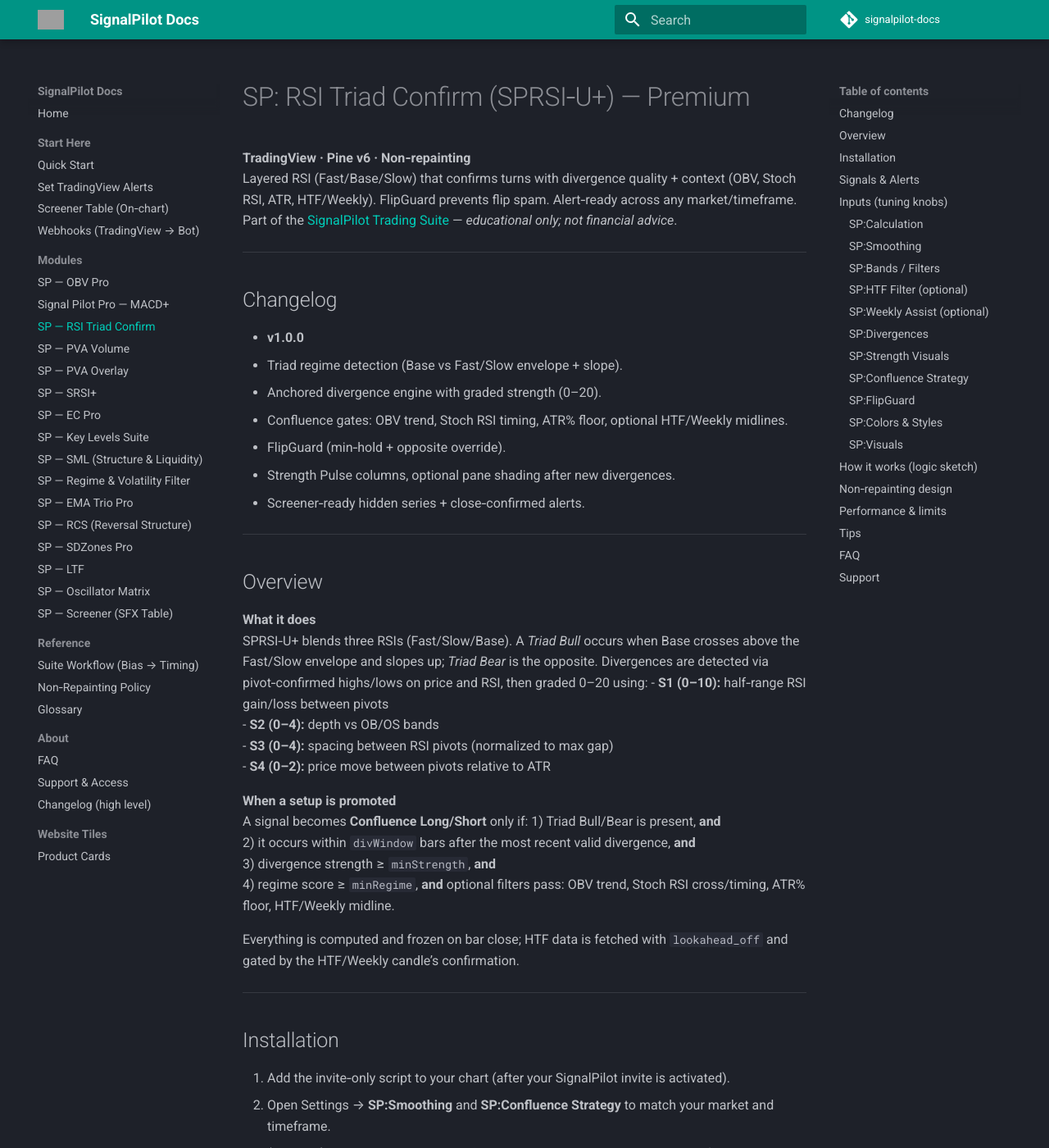
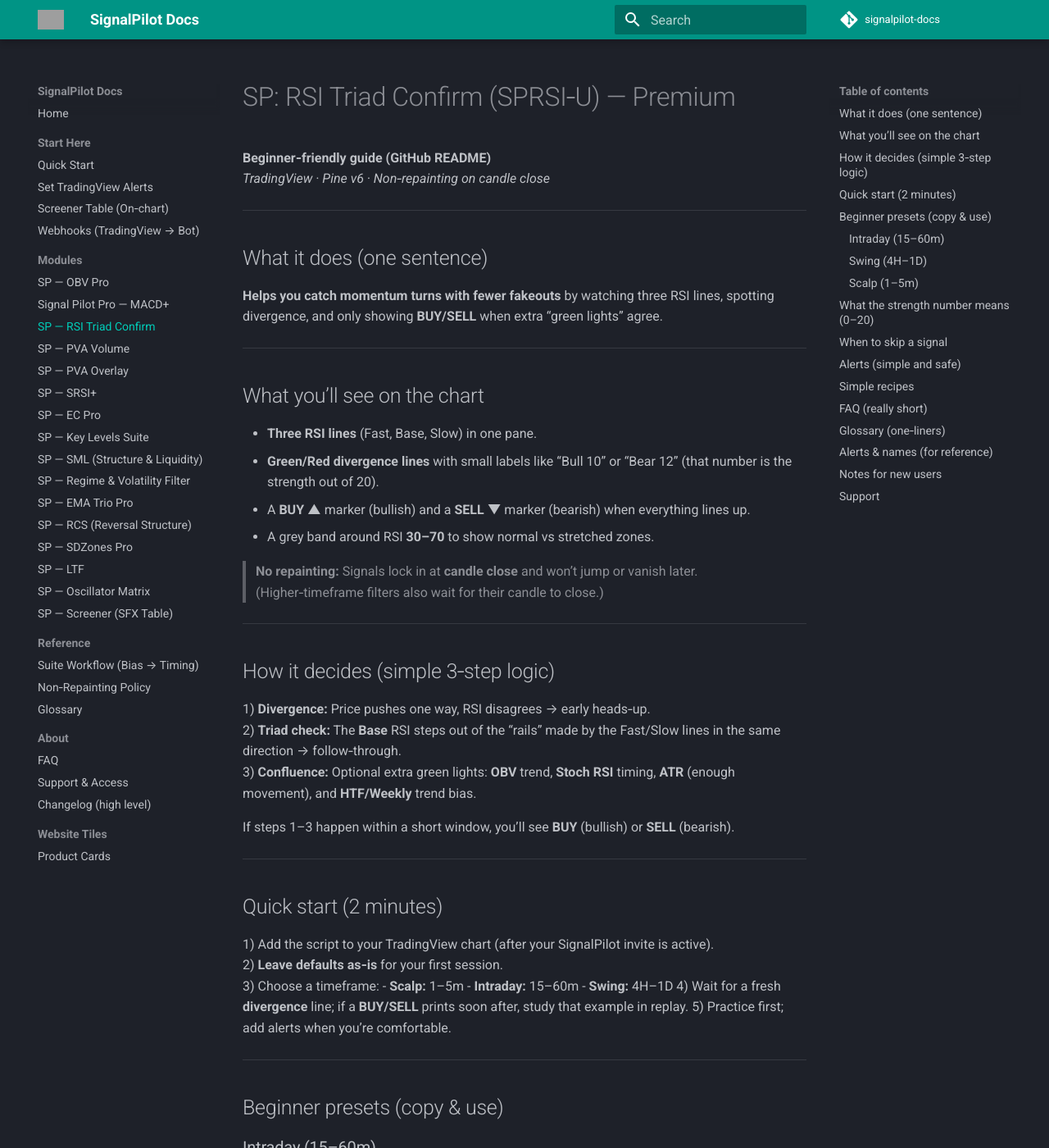
Before and after one commit to Signalpilot/signalpilot-docs, an MkDocs documentation site: the page built from docs/sp-rsi-triad-confirm.md, in a window 1280 px wide and 1400 px high. Shown: the whole window at 82% size. Built offline with MkDocs 1.6.1 and Material for MkDocs 9.7.7, drawn with Linux system fonts in a browser that asks for light colours; comment, search, counter and statistics services are not loaded; some of the changed text lies outside the part shown; grey boxes are pictures that could not be loaded.

Commit message:
Update sp-rsi-triad-confirm.md

```diff
--- a/docs/sp-rsi-triad-confirm.md
+++ b/docs/sp-rsi-triad-confirm.md
@@ -1,246 +1,164 @@
-# SP: RSI Triad Confirm (SPRSI‑U+) — Premium
-
-**TradingView · Pine v6 · Non‑repainting**
-Layered RSI (Fast/Base/Slow) that confirms turns with divergence quality + context (OBV, Stoch RSI, ATR, HTF/Weekly). FlipGuard prevents flip spam. Alert‑ready across any market/timeframe.
-Part of the [SignalPilot Trading Suite](https://www.signalpilot.io/) — *educational only; not financial advice*.
+# SP: RSI Triad Confirm (SPRSI‑U) — Premium
+**Beginner‑friendly guide (GitHub README)**
+*TradingView · Pine v6 · Non‑repainting on candle close*
 
 ---
 
-## Changelog
-- **v1.0.0**
-  - Triad regime detection (Base vs Fast/Slow envelope + slope).
-  - Anchored divergence engine with graded strength (0–20).
-  - Confluence gates: OBV trend, Stoch RSI timing, ATR% floor, optional HTF/Weekly midlines.
-  - FlipGuard (min‑hold + opposite override).
-  - Strength Pulse columns, optional pane shading after new divergences.
-  - Screener‑ready hidden series + close‑confirmed alerts.
+## What it does (one sentence)
+**Helps you catch momentum turns with fewer fakeouts** by watching three RSI lines, spotting divergence, and only showing **BUY/SELL** when extra “green lights” agree.
 
 ---
 
-## Overview
+## What you’ll see on the chart
+- **Three RSI lines** (Fast, Base, Slow) in one pane.
+- **Green/Red divergence lines** with small labels like “Bull 10” or “Bear 12” (that number is the strength out of 20).
+- A **BUY ▲** marker (bullish) and a **SELL ▼** marker (bearish) when everything lines up.
+- A grey band around RSI **30–70** to show normal vs stretched zones.
 
-**What it does**
-SPRSI‑U+ blends three RSIs (Fast/Slow/Base). A *Triad Bull* occurs when Base crosses above the Fast/Slow envelope and slopes up; *Triad Bear* is the opposite. Divergences are detected via pivot‑confirmed highs/lows on price and RSI, then graded 0–20 using:
-- **S1 (0–10):** half‑range RSI gain/loss between pivots
-- **S2 (0–4):** depth vs OB/OS bands
-- **S3 (0–4):** spacing between RSI pivots (normalized to max gap)
-- **S4 (0–2):** price move between pivots relative to ATR
-
-**When a setup is promoted**
-A signal becomes **Confluence Long/Short** only if:
-1) Triad Bull/Bear is present, **and**
-2) it occurs within `divWindow` bars after the most recent valid divergence, **and**
-3) divergence strength ≥ `minStrength`, **and**
-4) regime score ≥ `minRegime`, **and** optional filters pass: OBV trend, Stoch RSI cross/timing, ATR% floor, HTF/Weekly midline.
-
-Everything is computed and frozen on bar close; HTF data is fetched with `lookahead_off` and gated by the HTF/Weekly candle’s confirmation.
+> **No repainting:** Signals lock in at **candle close** and won’t jump or vanish later.
+> (Higher‑timeframe filters also wait for their candle to close.)
 
 ---
 
-## Installation
+## How it decides (simple 3‑step logic)
+1) **Divergence:** Price pushes one way, RSI disagrees → early heads‑up.
+2) **Triad check:** The **Base** RSI steps out of the “rails” made by the Fast/Slow lines in the same direction → follow‑through.
+3) **Confluence:** Optional extra green lights: **OBV** trend, **Stoch RSI** timing, **ATR** (enough movement), and **HTF/Weekly** trend bias.
 
-1. Add the invite‑only script to your chart (after your SignalPilot invite is activated).
-2. Open Settings → **SP:Smoothing** and **SP:Confluence Strategy** to match your market and timeframe.
-3. (Optional) Enable **HTF Filter** or **Weekly Assist** to gate signals by higher‑timeframe RSI midline.
-4. Add alerts (see below).
-
-> Access, suite scope, and “non‑repainting on close” follow the SignalPilot site details.
-> See: https://www.signalpilot.io/  *(reference: Trading Suite, non‑repainting, any market/timeframe)*
+If steps 1–3 happen within a short window, you’ll see **BUY** (bullish) or **SELL** (bearish).
 
 ---
 
-## Signals & Alerts
-
-**On‑chart markers**
-- ▲ **Confluence Long** (triangle up, top of pane)
-- ▼ **Confluence Short** (triangle down, bottom of pane)
-
-**Alerts (close‑confirmed)**
-- `SP:Confluence Long` — message: `SP:SPRSI-U Confluence Long (confirmed)`
-- `SP:Confluence Short` — message: `SP:SPRSI-U Confluence Short (confirmed)`
-- `SP:Div Bull` — message: `SP:SPRSI-U Bullish Divergence (confirmed)`
-- `SP:Div Bear` — message: `SP:SPRSI-U Bearish Divergence (confirmed)`
-
-> Create alerts from *Add alert… → Condition: SP: RSI Triad Confirm (SPRSI‑U+)* and choose the event above.
-
-**Hidden screener outputs** (series = 1 when true; else `na`)
-- `SP:SPRSI-U | BullDiv (bool)`
-- `SP:SPRSI-U | BearDiv (bool)`
-- `SP:SPRSI-U | TriadBull (bool)`
-- `SP:SPRSI-U | TriadBear (bool)`
-- `SP:SPRSI-U | ConfluenceLong (bool)`
-- `SP:SPRSI-U | ConfluenceShort (bool)`
-- `SP:SPRSI-U | SpreadOK (bool)`
-- `SP:SPRSI-U | FlipGuardActive (bool)`
-- `SP:SPRSI-U | BullStrength DIV (0-20)`
-- `SP:SPRSI-U | BearStrength DIV (0-20)`
-- `SP:SPRSI-U | BullStrength CONF (0-20)`
-- `SP:SPRSI-U | BearStrength CONF (0-20)`
-- `SP:SPRSI-U | RegimeScoreBull (0-100)`
-- `SP:SPRSI-U | RegimeScoreBear (0-100)`
-
-These enable programmatic checks and work seamlessly with the SignalPilot Screener module.
+## Quick start (2 minutes)
+1) Add the script to your TradingView chart (after your SignalPilot invite is active).
+2) **Leave defaults as‑is** for your first session.
+3) Choose a timeframe:
+   - **Scalp:** 1–5m
+   - **Intraday:** 15–60m
+   - **Swing:** 4H–1D
+4) Wait for a fresh **divergence** line; if a **BUY/SELL** prints soon after, study that example in replay.
+5) Practice first; add alerts when you’re comfortable.
 
 ---
 
-## Inputs (tuning knobs)
+## Beginner presets (copy & use)
 
-### SP:Calculation
-| Name | Key | Default | Notes |
-|---|---|---:|---|
-| Source | `src` | `close` | RSI input. |
-| Base RSI Length | `lenBase` | 14 | Core RSI. |
-| Fast RSI Length | `lenFast` | 7 | Faster RSI for envelope. |
-| Slow RSI Length | `lenSlow` | 28 | Slower RSI for envelope. |
+### Intraday (15–60m)
+- **FlipGuard:** ON (5 bars)
+- **Min Divergence Strength:** **8**
+- **Min Regime Score:** **40**
+- **Min Fast–Slow Spread:** **3.0**
+- Optional: **OBV = ON** for cleaner signals
 
-### SP:Smoothing
-| Name | Default | Notes |
-|---|---:|---|
-| Smooth Base RSI | `true` | Smooths Base via selected MA. |
-| Smooth Length | 5 | Window for Base smoothing. |
-| Smooth Type | `RMA` | Options: `RMA`, `SMA`, `EMA`, `WMA`. |
+### Swing (4H–1D)
+- **FlipGuard:** ON (**5–8** bars)
+- **Min Divergence Strength:** **9–11**
+- **Min Regime Score:** **45–55**
+- Optional: **HTF Filter = ON** and **Weekly Assist = ON** to align with bigger trend
 
-### SP:Bands / Filters
-| Name | Default | Notes |
-|---|---:|---|
-| Overbought | 70 | OB line; fixed 70 line also drawn. |
-| Oversold | 30 | OS line; fixed 30 line also drawn. |
-| Min Fast–Slow Spread | 3.0 | Enforce envelope separation. |
-| Enforce Min Spread | `true` | Gate Triad until spread is wide enough. |
-
-### SP:HTF Filter (optional)
-| Name | Default | Notes |
-|---|---:|---|
-| Use HTF Filter | `false` | Gates by HTF RSI midline. |
-| HTF Resolution | `60` | e.g., 60 = 1H. |
-| HTF Midline | 50 | Above = bull gate; below = bear gate. |
-| Plot HTF RSI | `false` | Visual reference. |
-
-### SP:Weekly Assist (optional)
-| Name | Default | Notes |
-|---|---:|---|
-| Use Weekly RSI Assist | `false` | Additional gating by weekly RSI midline. |
-| Weekly Resolution | `W` | |
-| Weekly Midline | 50 | |
-| Plot Weekly RSI | `false` | Visual reference. |
-
-### SP:Divergences
-| Name | Default | Notes |
-|---|---:|---|
-| Detect Divergences | `true` | Enables divergence engine. |
-| Pivot Left/Right Bars | 3 / 3 | Pivots confirm after `rightBars`. |
-| Max Bars Between RSI & Price Pivots | 50 | Gap limit for pairing. |
-| Min RSI Δ between pivots | 2.0 | Minimum strength filter. |
-| Cooldown between same‑side divs | 10 | Bars to wait before another same‑side div. |
-| Keep last N divergences | 12 | Drawing retention. |
-| Shade N bars after divergence | 0 | Pane shading; 0 = off. |
-
-### SP:Strength Visuals
-| Name | Default | Notes |
-|---|---:|---|
-| Strength‑aware color | `true` | Fades lines/labels by score. |
-| Show Strength Pulse (cols) | `false` | Column pulse on new divs. |
-| Score on labels | `DIV` | `DIV`(0–20) or `CONF`(0–20). |
-| Label Softness | 12 | Extra fade for label color. |
-
-### SP:Confluence Strategy
-| Name | Default | Notes |
-|---|---:|---|
-| Min divergence strength | 8 | 0–20 scale. |
-| Max bars from divergence | 20 | `divWindow`. |
-| Min regime score | 40 | 0–100. |
-| Require OBV trend | `false` | Uses `obv > SMA(obv, L)`. |
-| OBV lookback (bars) | 20 | |
-| Require Stoch RSI timing | `false` | `K>D` & `K<20` (bull) / `K<D` & `K>80` (bear). |
-| Stoch RSI K / D | 14 / 3 | |
-| Require min ATR% of price | `false` | |
-| Min ATR% of price | 0.20 | ATR(14)/close * 100. |
-
-### SP:FlipGuard
-| Name | Default | Notes |
-|---|---:|---|
-| Enable FlipGuard | `true` | Min‑hold on the last side. |
-| FlipGuard Bars | 5 | Dwell time. |
-| Opposite override +Strength | 4 | Allow strong opposite to break hold. |
-
-### SP:Colors & Styles
-Presets: Okabe‑Ito, Nordic, Mono, or fully Custom (Base/Fast/Slow/Bull/Bear). `Div Line Width`, `Div Line Style`, `Div Label Y‑Offset`.
-
-### SP:Visuals
-Mid‑band fill (30–70), ribbons above OB / below OS, toggle Fast/Slow lines, transparency controls.
+### Scalp (1–5m)
+- Keep defaults; **do not lower** filters at first.
+- Too many signals? **Raise**:
+  - **Min Divergence Strength:** **10–12**
+  - **Min Regime Score:** **50–60**
+  - Keep **FlipGuard ON**
 
 ---
 
-## How it works (logic sketch)
-
-1. **RSI Triad Envelope**
-   - `rsiF = RSI(src, lenFast)`
-   - `rsiS = RSI(src, lenSlow)`
-   - `rsi = RSI(src, lenBase)` then optionally smoothed
-   - *Triad Bull* = Base crosses above `max(Fast,Slow)` with positive slope, spread OK, HTF/Weekly gates OK, and `rsi > OS`.
-   - *Triad Bear* = symmetric below envelope with negative slope and `rsi < OB`.
-
-2. **Divergence Engine (anchored & confirmed)**
-   - Uses `ta.pivothigh/ta.pivotlow(leftBars, rightBars)` on price and RSI.
-   - Pairs price/RSI pivots within `maxDivGap` bars.
-   - New divergence only if cooldown satisfied and score > 0.
-   - Lines & labels anchored at `x=bar_index` (confirmed on the bar after `rightBars`).
-
-3. **Strength Score (0–20)**
-   - `S1` half‑range improvement (0–10)
-   - `S2` depth vs OB/OS (0–4)
-   - `S3` spacing vs `maxDivGap` (0–4)
-   - `S4` price Δ vs ATR(14) (0–2)
-
-4. **Confluence**
-   - Within `divWindow` bars of last same‑side div
-   - `strength >= minStrength` and `regimeScore >= minRegime`
-   - Optional filters: OBV trend, Stoch RSI timing, ATR%, HTF/Weekly.
-
-5. **FlipGuard**
-   - Enforces `fgBars` dwell; allows opposite override if strength ≥ `minStrength + oppBoost`.
+## What the strength number means (0–20)
+- **0–5:** weak (often noise)
+- **6–10:** okay
+- **11–15:** good
+- **16–20:** great
+If you want **fewer but better** setups, raise **Min Divergence Strength**.
 
 ---
 
-## Non‑repainting design
-
-- All HTF/Weekly `request.security()` calls use `lookahead_off` and are applied only once the higher‑timeframe bar closes.
-- Intrabar values are frozen until close; signals and alerts only fire on `barstate.isconfirmed`.
-- Divergences are drawn only after pivot confirmation (`rightBars`) and are anchored to `bar_index`.
+## When to skip a signal
+- No recent divergence? **Skip.**
+- Very low volatility (ATR tiny)? **Skip** or turn on the **ATR gate**.
+- Fighting a strong higher‑timeframe trend? Consider skipping unless **HTF/Weekly** agree.
 
 ---
 
-## Performance & limits
+## Alerts (simple and safe)
+Create alert in TradingView → **Condition:** this indicator → choose one:
+- **SP:Confluence Long** → sends on confirmed **BUY**
+- **SP:Confluence Short** → sends on confirmed **SELL**
+- **SP:Div Bull** / **SP:Div Bear** → divergence heads‑up only
 
-- Plot budget ≈ 27 (including hidden series) — well below 64.
-- Avoid extreme `keepLast` or very large `divWindow` on very small timeframes if chart performance degrades.
+> Alerts only fire **after candle close**, matching what you see on the chart.
 
 ---
 
-## Tips
+## Simple recipes
 
-- Intraday: raise `minSpread` slightly (e.g., 3.5–4.5) and keep FlipGuard on.
-- Swing: widen `divWindow` and consider enabling HTF + Weekly assists.
-- Want fewer but stronger: raise `minStrength` and `minRegime`, enable ATR gating.
+**Clean‑up mode (fewer trades)**
+- Turn **OBV = ON** and **Stoch RSI = ON**
+- Set **Min Regime Score = 50+**
+- Keep **FlipGuard = ON**
+
+**Trend‑friendly**
+- **HTF Filter = ON** (use 1H if you’re on 5–15m, 4H if you’re on 1H)
+- **Weekly Assist = ON** for swing charts
+
+**Volatility guard**
+- **ATR gate = ON**
+- **Min ATR%** around **0.25–0.35** in slow markets
 
 ---
 
-## FAQ
+## FAQ (really short)
 
 **Does it repaint?**
-No—signals finalize on candle close; HTF data is confirmed first. (See the SignalPilot FAQ.)
+No. Signals finalize at candle close. HTF/Weekly checks also wait for their candle to close.
 
 **Which markets/timeframes?**
-Anything supported by TradingView, from scalps to swings.
+Any symbol on TradingView (crypto, stocks, FX, indices), from scalps to swings.
 
-**Is this financial advice?**
-No. This is an educational tool. Manage your own risk.
+**Too many signals?**
+Raise **Min Divergence Strength** and **Min Regime Score**; keep **FlipGuard ON**. Consider **OBV** and **ATR** gates.
+
+**Too few signals?**
+Lower **Min Regime Score** slightly (e.g., 40 → 35) or raise the **divergence window** (20 → 25–30). Keep **FlipGuard** (reduce, don’t disable).
+
+**What do 70/30 mean?**
+They’re the RSI “overbought/oversold” guide rails—price *can* still run beyond them.
+
+---
+
+## Glossary (one‑liners)
+- **RSI:** Momentum gauge; high = up push, low = down push.
+- **Divergence:** Price vs RSI disagreement (often hints at a turn).
+- **OBV:** Volume trend helper.
+- **Stoch RSI:** Timing helper to avoid chasing late moves.
+- **ATR:** Volatility measure (how much price moves).
+- **FlipGuard:** Cooldown to avoid flipping sides too fast.
+- **HTF / Weekly:** Higher‑timeframe/weekly bias checks.
+- **Regime Score:** Backdrop quality (0–100). Higher = better.
+
+---
+
+## Alerts & names (for reference)
+- Indicator name: **SP: RSI Triad Confirm (SPRSI‑U) — Premium**
+- Short title in TradingView: **SP:SPRSI‑U+**
+- Alert names (close‑confirmed):
+  - `SP:Confluence Long` — message: `SP:SPRSI-U Confluence Long (confirmed)`
+  - `SP:Confluence Short` — message: `SP:SPRSI-U Confluence Short (confirmed)`
+  - `SP:Div Bull` — message: `SP:SPRSI-U Bullish Divergence (confirmed)`
+  - `SP:Div Bear` — message: `SP:SPRSI-U Bearish Divergence (confirmed)`
+
+---
+
+## Notes for new users
+- Start on **replay or paper trading**.
+- Always use a **stop loss** and size risk.
+- No indicator removes risk; this is a **decision aid**, not a guarantee.
 
 ---
 
 ## Support
+- **Website:** https://www.signalpilot.io/
+- **Email:** support@signalpilot.io
 
-- Email: support@signalpilot.io
-- Site: https://www.signalpilot.io/
-
-© SignalPilot Labs, Inc. All rights reserved. Educational use only.
+© SignalPilot Labs, Inc. All rights reserved. Educational use only — not financial advice.
```
